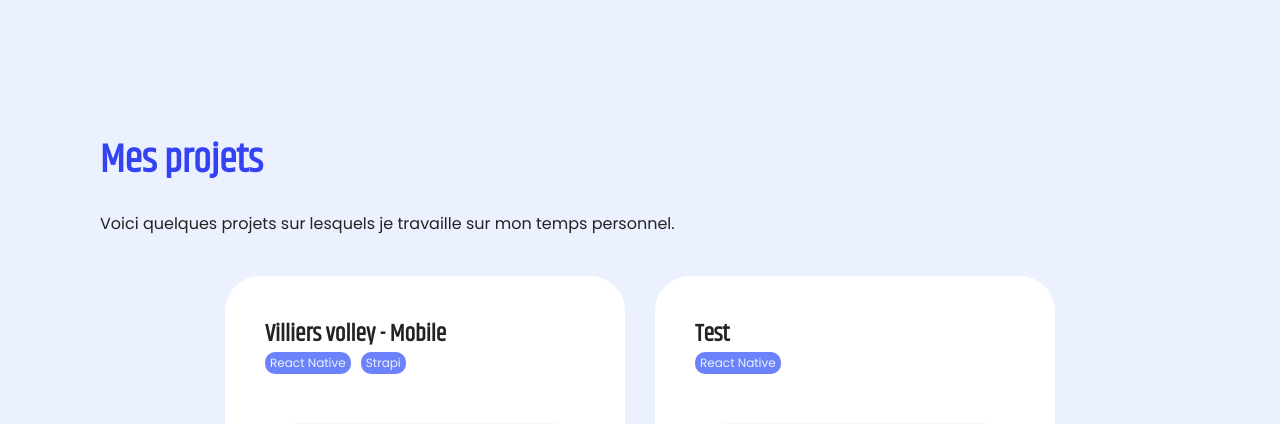
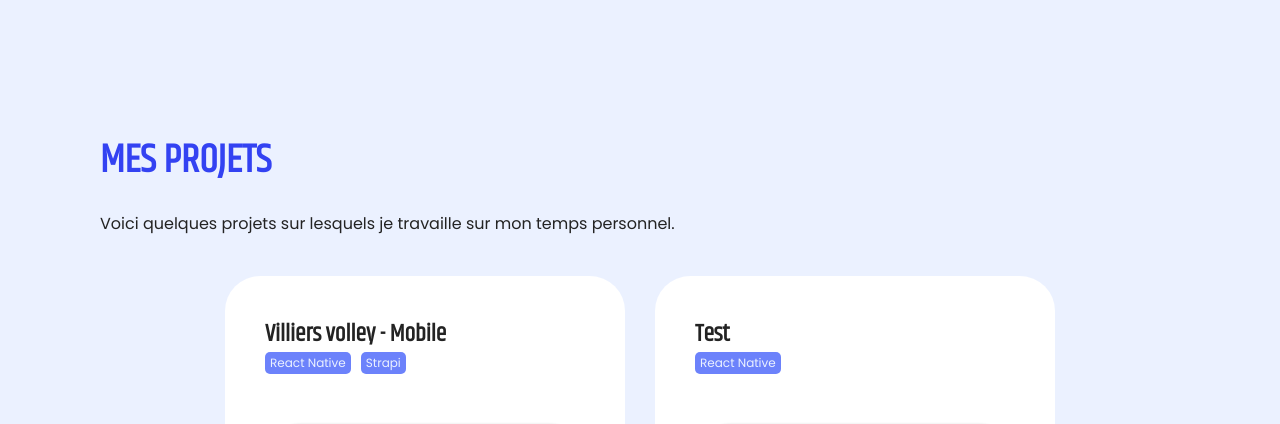
Before and after one commit to LilianMrzt/my-portfolio, a React (Create React App) app: page / in a window 1280 px wide. Shown: the part 740-1164 px from the top of the page. Built offline with nearby package versions, Linux system fonts and the light colour scheme; grey boxes are pictures that could not be loaded.

Commit message:
[FEAT] Differents fix UI

```diff
--- a/src/styles/border.css
+++ b/src/styles/border.css
@@ -2,6 +2,10 @@
 
 .border-none {
     border: none;
+}
+
+.border-radius-5px {
+    border-radius: 5px;
 }
 
 .border-radius-small {
--- a/src/ui/blocs/introductionScreen/IntroductionScreenIntroductionTextBloc.tsx
+++ b/src/ui/blocs/introductionScreen/IntroductionScreenIntroductionTextBloc.tsx
@@ -2,8 +2,12 @@ import React, { type ReactElement } from 'react'
 import Text from '@components/common/Text'
 import Icon from '@components/common/Icon'
 import { StarIcon } from '@assets/Images'
+import { useTheme } from '@utils/UseTheme'
+import { Theme } from '@constants/Constants'
 
 const IntroductionScreenIntroductionTextBloc = (): ReactElement => {
+    const { theme } = useTheme()
+    const isDarkMode = theme === Theme.dark
     return (
         <div className={'w-100'}>
             <Text
@@ -25,7 +29,7 @@ const IntroductionScreenIntroductionTextBloc = (): ReactElement => {
                     src={StarIcon}
                     size={'40px'}
                     className={'ml-20'}
-                    color={'primary'}
+                    color={isDarkMode ? 'secondary' : 'primary'}
                 />
             </div>
             <Text
--- a/src/ui/components/cards/ProjectCard.tsx
+++ b/src/ui/components/cards/ProjectCard.tsx
@@ -1,7 +1,7 @@
 import React, { type FC, type ReactElement, useState } from 'react'
 import { type ProjectCardProps } from '@interfaces/components/cards/ProjectCardProps'
 import Text from '@components/common/Text'
-import Tag from '@components/common/projects/Tag'
+import Tag from '@components/common/Tag'
 import { useTheme } from '@utils/UseTheme'
 import { Theme } from '@constants/Constants'
 
--- a/src/ui/components/cards/SkillCard.tsx
+++ b/src/ui/components/cards/SkillCard.tsx
@@ -3,7 +3,7 @@ import Text from '@components/common/Text'
 import { type SkillCardProps } from '@interfaces/components/cards/SkillCardProps'
 import { BackEnd, FrontEnd, Tools } from '@assets/Images'
 import Icon from '@components/common/Icon'
-import Tag from '@components/common/projects/Tag'
+import Tag from '@components/common/Tag'
 import { useTheme } from '@utils/UseTheme'
 import { Theme } from '@constants/Constants'
 
--- a/src/ui/components/common/Button.tsx
+++ b/src/ui/components/common/Button.tsx
@@ -17,7 +17,7 @@ const Button: FC<ButtonProps> = ({
     onClick = () => {},
     rounded = true,
     link,
-    animationFromCenter = false,
+    animationFromCenter = true,
     effect = 'darken',
     icon,
     padding
--- a/src/ui/components/common/projects/Tag.tsx
+++ b/src/ui/components/common/Tag.tsx
@@ -10,7 +10,7 @@ const Tag: FC<TagProps> = ({
 }): ReactElement => {
     const { theme } = useTheme()
     return (
-        <div className={'bg-secondary pt-2px pb-2px pl-5px pr-5px border-radius-small'}>
+        <div className={'bg-secondary pt-2px pb-2px pl-5px pr-5px border-radius-5px'}>
             <Text
                 color={theme === Theme.light ? 'background' : 'text'}
                 font={'poppins'}
--- a/src/ui/views/home-screen/AboutMeSection.tsx
+++ b/src/ui/views/home-screen/AboutMeSection.tsx
@@ -39,6 +39,8 @@ const AboutMeSection = (): ReactElement => {
                         label={'En savoir plus'}
                         color={isDarkTheme ? 'secondary' : 'primary'}
                         backgroundColor={'surface'}
+                        onClick={() => {}}
+                        animationFromCenter
                     />
                 </div>
                 <Picture/>
--- a/src/ui/views/home-screen/HomeScreen.tsx
+++ b/src/ui/views/home-screen/HomeScreen.tsx
@@ -3,7 +3,7 @@ import IntroductionSection from '@views/home-screen/IntroductionSection'
 import { sectionIds } from '@constants/ScreensConstants'
 import SkillsSection from '@views/home-screen/SkillsSection'
 import Footer from '@components/navigation/Footer'
-import MyWorkSection from '@views/home-screen/MyWorkSection'
+import ProjectsSection from '@views/home-screen/ProjectsSection'
 import TestimonialsSections from '@views/home-screen/TestimonialsSections'
 import InterestedSection from '@views/home-screen/InterestedSection'
 import AboutMeSection from '@views/home-screen/AboutMeSection'
@@ -13,7 +13,7 @@ const HomeScreen = (): ReactElement => {
         <div className={'d-flex flex-column full-screen-width align-center'}>
             <div className={'d-flex flex-column align-center bg-background'}>
                 <IntroductionSection/>
-                <MyWorkSection id={sectionIds.ProjectSectionId}/>
+                <ProjectsSection id={sectionIds.ProjectSectionId}/>
                 <AboutMeSection />
                 <SkillsSection/>
                 <TestimonialsSections/>
--- a/src/ui/views/home-screen/InterestedSection.tsx
+++ b/src/ui/views/home-screen/InterestedSection.tsx
@@ -3,9 +3,15 @@ import Button from '@components/common/Button'
 import { RoutesConstants } from '@constants/RoutesConstants'
 import { useNavigate } from 'react-router-dom'
 import Text from '@components/common/Text'
+import { useTheme } from '@utils/UseTheme'
+import { Theme } from '@constants/Constants'
+import { StarIcon } from '@assets/Images'
+import Icon from '@components/common/Icon'
 
 const InterestedSection = (): ReactElement => {
     const navigate = useNavigate()
+    const { theme } = useTheme()
+    const isDarkMode = theme === Theme.dark
 
     return (
         <div className={'pt-80 d-flex flex-column align-center pb-40'}>
@@ -21,6 +27,15 @@ const InterestedSection = (): ReactElement => {
                 onClick={() => {
                     navigate(RoutesConstants.CONTACT_SCREEN_ROUTE)
                 }}
+                color={'surface'}
+                backgroundColor={isDarkMode ? 'secondary' : 'primary'}
+                className={'mt-10'}
+            />
+            <Icon
+                src={StarIcon}
+                size={'40px'}
+                className={'mt-30'}
+                color={isDarkMode ? 'secondary' : 'primary'}
             />
         </div>
     )
--- a/src/ui/views/home-screen/MyWorkSection.tsx
+++ b/src/ui/views/home-screen/ProjectsSection.tsx
@@ -6,7 +6,7 @@ import Button from '@components/common/Button'
 import { ExternalLinks } from '@constants/Constants'
 import { type ScreenProps } from '@interfaces/screens/ScreenProps'
 
-const MyWorkSection: FC<ScreenProps> = ({
+const ProjectsSection: FC<ScreenProps> = ({
     id
 }): ReactElement => {
     const [projects, setProjects] = useState<any>([])
@@ -27,7 +27,7 @@ const MyWorkSection: FC<ScreenProps> = ({
                     size={'40px'}
                     color={'primary'}
                 >
-                    Mes projets
+                    MES PROJETS
                 </Text>
                 <Text
                     font={'poppins'}
@@ -57,4 +57,4 @@ const MyWorkSection: FC<ScreenProps> = ({
     )
 }
 
-export default MyWorkSection
+export default ProjectsSection
--- a/src/ui/views/home-screen/SkillsSection.tsx
+++ b/src/ui/views/home-screen/SkillsSection.tsx
@@ -21,7 +21,7 @@ const SkillsSection = (): ReactElement => {
                     textAlign={'start'}
                     className={'mb-40'}
                 >
-                    Mes projets
+                    MES COMPÉTENCES
                 </Text>
                 <div
                     className={'d-flex flex-row w-100 flex-1 justify-center gap-30 wrap border-radius-small'}
--- a/src/ui/views/home-screen/TestimonialsSections.tsx
+++ b/src/ui/views/home-screen/TestimonialsSections.tsx
@@ -21,7 +21,7 @@ const TestimonialsSections = (): ReactElement => {
                         textAlign={'start'}
                         className={'mb-10'}
                     >
-                        Témoignages
+                        TÉMOIGNAGES
                     </Text>
                     <Text
                         size={'16px'}
```
